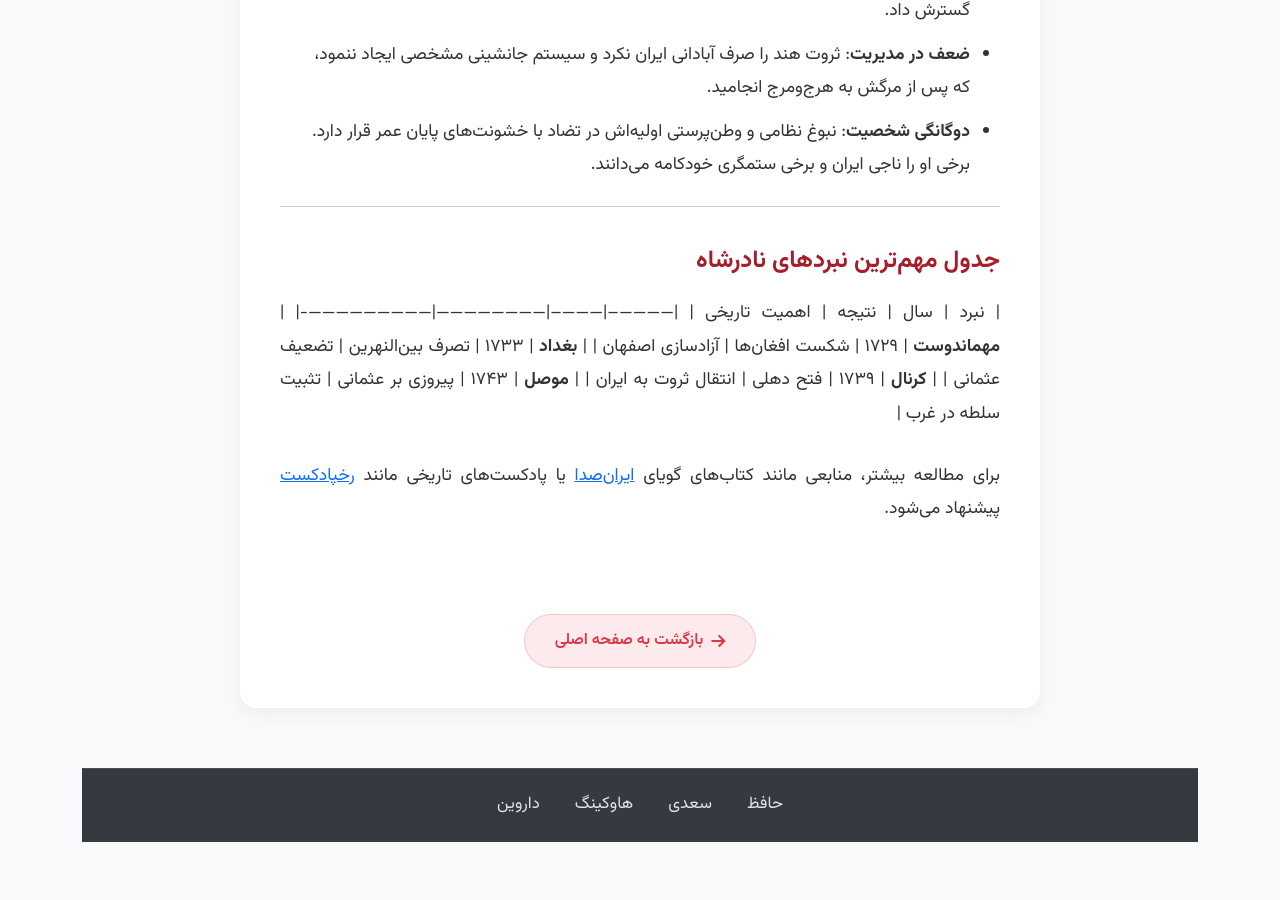
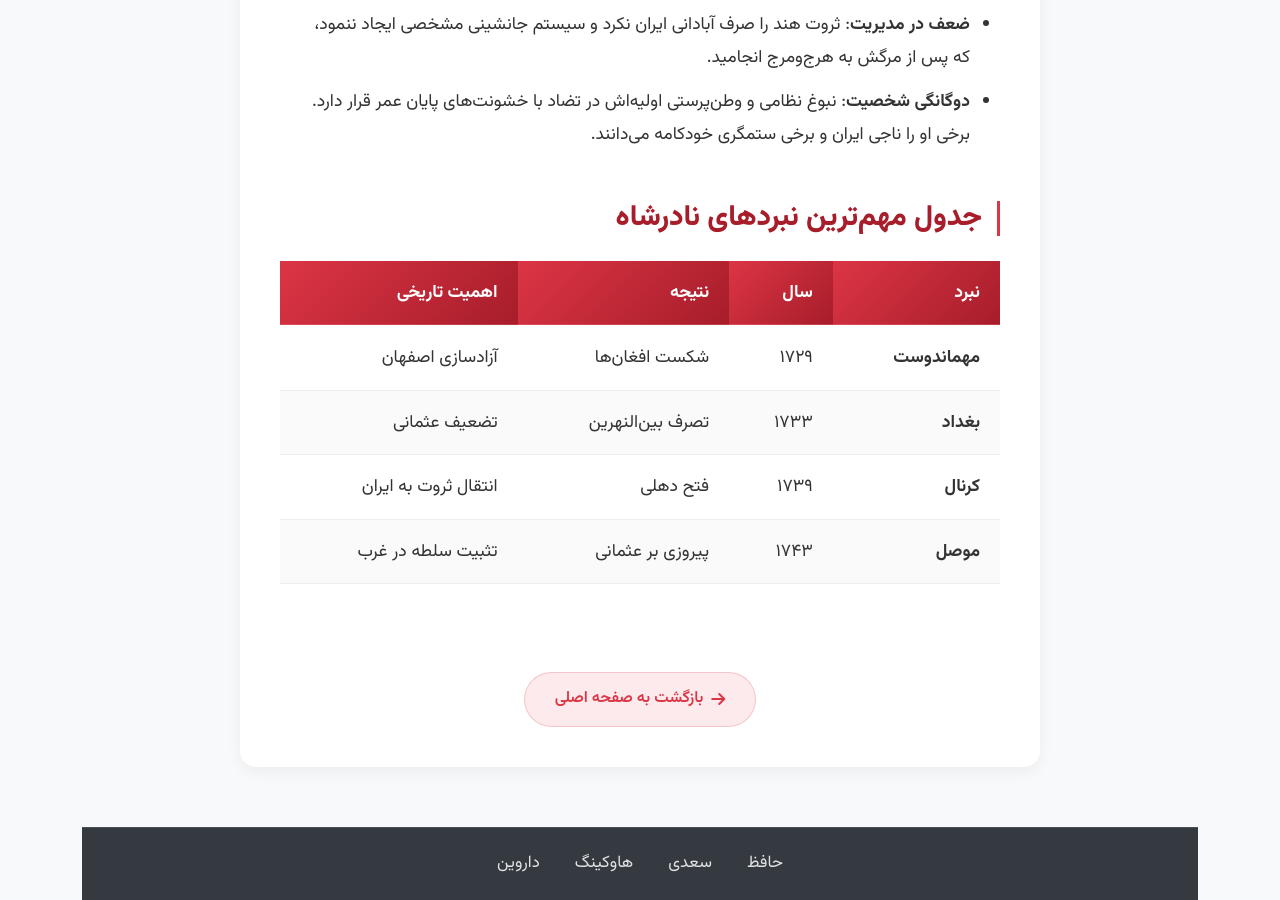
Before and after one commit to darkblog/darkblog.github.io, a Jekyll site: the page built from _posts/2025-7-6-77.md, in a window 1280 px wide and 900 px high, scrolled down 2014 px. Built offline with Jekyll 4.4.1, drawn with Linux system fonts in a browser that asks for light colours; before the commit the page ends 2856 px from its top, so only the background shows below that; some of the changed text lies outside the part shown.

Commit message:
Update 2025-7-6-77.md

```diff
--- a/_posts/2025-7-6-77.md
+++ b/_posts/2025-7-6-77.md
@@ -1,52 +1,39 @@
 ---
 layout: post
-title: زندگینامه نادرشاه
+title: زندگینامه نادرشاه افشار - بنیانگذار سلسله افشاریه
 ---
 
 زندگینامه **نادرشاه افشار** (۱۶۸۸–۱۷۴۷ م)، بنیانگذار سلسله افشاریه و یکی از تاثیرگذارترین چهره‌های تاریخ ایران، با ترکیبی از نبوغ نظامی، فتوحات گسترده و تحولات دراماتیک شخصیتی همراه است. در زیر به مراحل کلیدی زندگی او اشاره می‌شود:
 
----
-
-### تولد و جوانی (۱۶۸۸–۱۷۲۰)
+## تولد و جوانی (۱۶۸۸–۱۷۲۰)
 - **خاستگاه متواضع**: نادر در ایل افشار خراسان در خانواده‌ای فقیر متولد شد. پدرش چوپان بود و نادر در نوجوانی به خدمت **باباعلی بیگ**، حاکم ابیورد، درآمد. استعداد نظامی او زود آشکار شد و با نشان دادن شجاعت در نبردها، به تدریج مراتب ترقی را طی کرد.
 - **افسانه‌ها و واقعیت**: منابع تاریخی از افسانه‌هایی مانند شکار شیر در ۱۰ سالگی و رهبری کودکان در بازی‌های جنگی حکایت دارند، اما اطلاعات دقیق کمی از سال‌های اولیه زندگی او موجود است.
 
----
-
-### صعود به قدرت (۱۷۲۰–۱۷۳۶)
+## صعود به قدرت (۱۷۲۰–۱۷۳۶)
 1. **مقابله با اشغالگران**: پس از سقوط صفویه و اشغال اصفهان توسط افغان‌ها (۱۷۲۲)، نادر با پیوستن به **شاه تهماسب دوم** صفوی، افغان‌ها را در سه نبرد کلیدی (**مهماندوست**، **سر دره خوار**، **مورچه‌خورت**) شکست داد و اصفهان را آزاد کرد. این پیروزی‌ها لقب **تهماسب‌قلی خان** ("بنده تهماسب") را برای او به ارمغان آورد.
 2. **خلع صفویان**: نادر پس از شکست شاه تهماسب در جنگ با عثمانی‌ها (۱۷۳۲)، او را خلع و پسر نوزادش **شاه عباس سوم** را به ظاهر بر تخت نشاند. در نهایت، با جمع‌آوری بزرگان ایران در **دشت مغان** (۱۷۳۶)، رسماً خود را شاه ایران خواند.
 
----
-
-### دوره پادشاهی و فتوحات (۱۷۳۶–۱۷۴۱)
+## دوره پادشاهی و فتوحات (۱۷۳۶–۱۷۴۱)
 - **نبوغ نظامی**: نادر با ایجاد ارتش منظم (شامل جذب سربازان از شهرها و قبایل شکست‌خورده) و تاکتیک‌های نوین، هیچ شکستی در جنگ‌ها تجربه نکرد. او را "**ناپلئون ایران**" لقب داده‌اند.
 - **فتوحات کلیدی**:
   - **شکست عثمانی**: پس از سه جنگ، بین‌النهرین (عراق امروزی) را ضمیمه ایران کرد.
   - **حمله به هند** (۱۷۳۹): با پیروزی در **نبرد کرنال**، دهلی را فتح و گنجینه‌های عظیم (از جمله **کوه نور** و **تخت طاووس**) را به ایران منتقل کرد. این غنائم برای سال‌ها اقتصاد ایران را تامین کرد.
   - **تسخیر آسیای میانه**: بخارا و خیوه را تحت سلطه درآورد.
 
----
-
-### سال‌های پایانی و افول (۱۷۴۲–۱۷۴۷)
+## سال‌های پایانی و افول (۱۷۴۲–۱۷۴۷)
 - **تغییر شخصیت**: پس از ۱۷۴۱، بدبینی و خشونت نادر تشدید شد. او به اطرافیان خود سوءظن پیدا کرد و حتی پسرش **رضاقلی میرزا** را کور کرد. قتل‌عام‌های گسترده (مانند کشتار مردم خراسان) به نارضایتی عمومی انجامید.
 - **مرگ تراژیک**: در ۱۷۴۷، توسط گروهی از افسران خود (به رهبری **علیقلی خان**) در چادرش در **فتح‌آباد** خراسان ترور شد. جسد او در **کلات نادری** دفن شد.
 
----
-
-### میراث و تناقضات
+## میراث و تناقضات
 - **احیای تمامیت ارضی**: ایران را پس از فروپاشی صفویه یکپارچه کرد و مرزها را تا حد دوران صفوی گسترش داد.
 - **ضعف در مدیریت**: ثروت هند را صرف آبادانی ایران نکرد و سیستم جانشینی مشخصی ایجاد ننمود، که پس از مرگش به هرج‌و‌مرج انجامید.
 - **دوگانگی شخصیت**: نبوغ نظامی و وطن‌پرستی اولیه‌اش در تضاد با خشونت‌های پایان عمر قرار دارد. برخی او را ناجی ایران و برخی ستمگری خودکامه می‌دانند.
 
----
+## جدول مهم‌ترین نبردهای نادرشاه
 
-### جدول مهم‌ترین نبردهای نادرشاه
 | نبرد         | سال       | نتیجه                  | اهمیت تاریخی               |
 |--------------|-----------|------------------------|----------------------------|
 | **مهماندوست** | ۱۷۲۹     | شکست افغان‌ها          | آزادسازی اصفهان           |
 | **بغداد**    | ۱۷۳۳     | تصرف بین‌النهرین      | تضعیف عثمانی              |
 | **کرنال**    | ۱۷۳۹     | فتح دهلی               | انتقال ثروت به ایران      |
 | **موصل**     | ۱۷۴۳     | پیروزی بر عثمانی      | تثبیت سلطه در غرب         |
-
-برای مطالعه بیشتر، منابعی مانند کتاب‌های گویای [ایران‌صدا](http://book.iranseda.ir/taglist/?VALID=TRUE&ti=305&t=%D9%86%D8%A7%D8%AF%D8%B1%D8%B4%D8%A7%D9%87%20%D8%A7%D9%81%D8%B4%D8%A7%D8%B1) یا پادکست‌های تاریخی مانند [رخپادکست](https://rokhpodcast.ir/episodes/nader/) پیشنهاد می‌شود.
```
